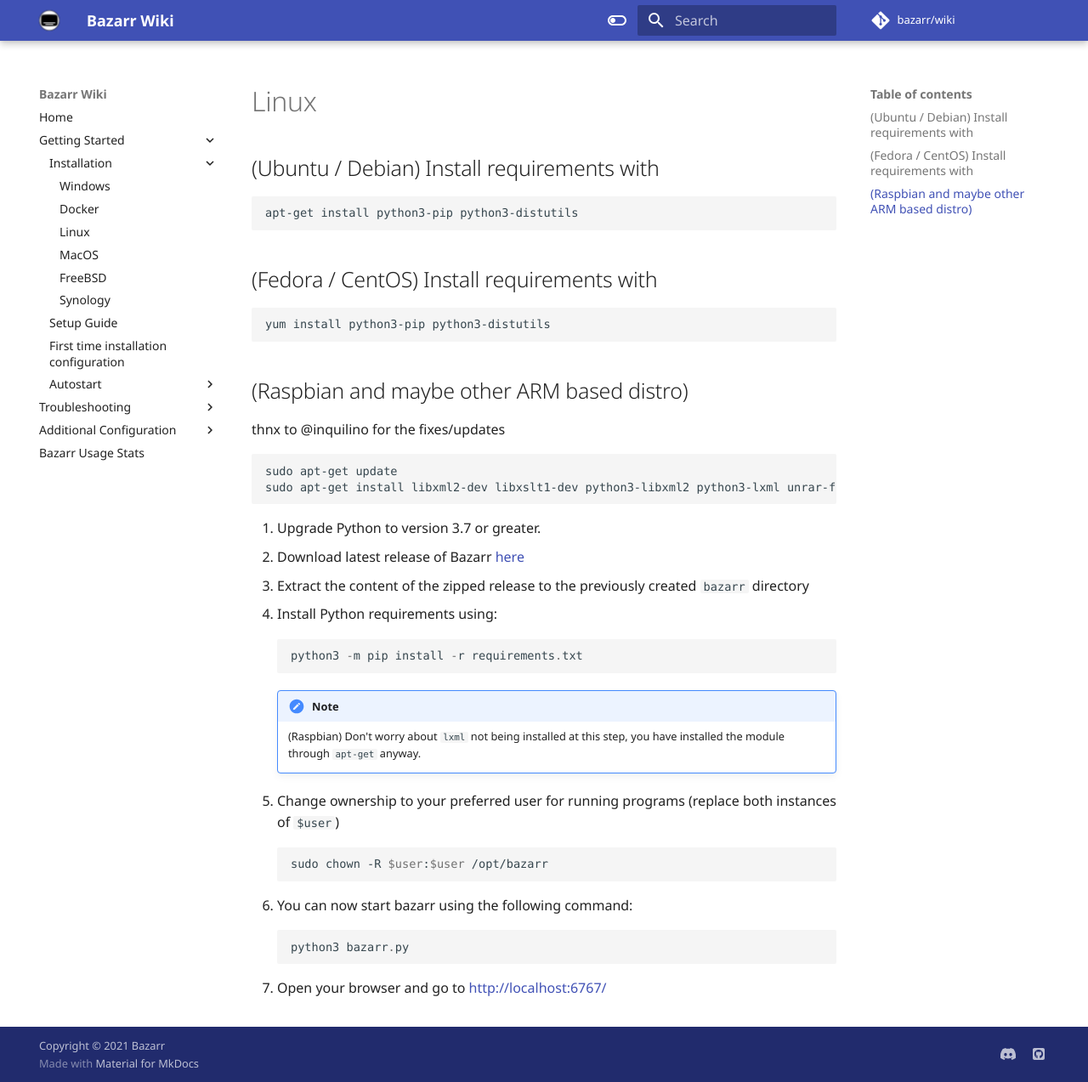
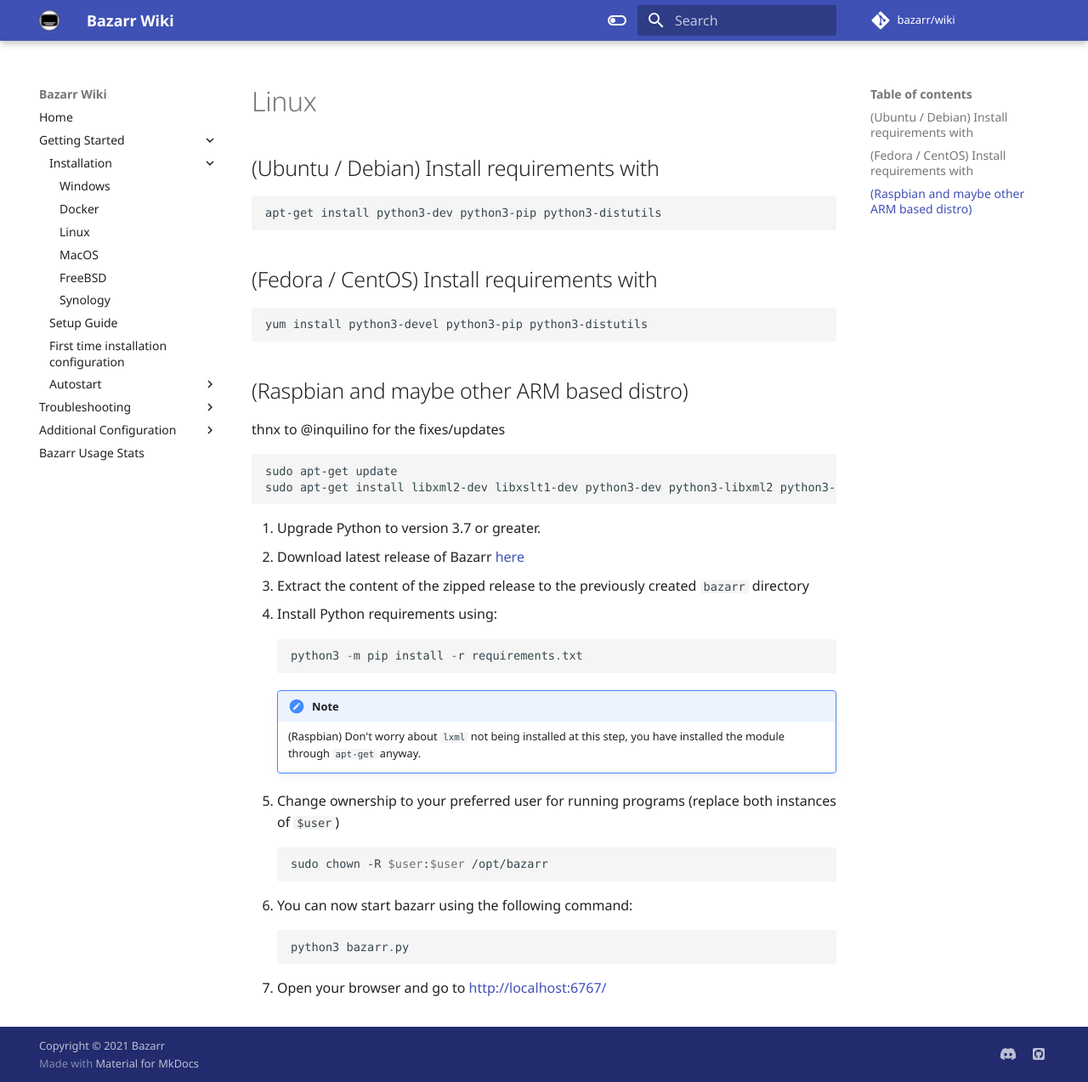
Before and after one commit to bazarr/wiki, an MkDocs documentation site: the page built from docs/Getting-Started/Installation/Linux/linux.md, in a window 1280 px wide and 1273 px high. Shown: the whole window at 85% size. Built offline with MkDocs 1.6.1 and Material for MkDocs 9.7.7, drawn with Linux system fonts in a browser that asks for light colours; some web fonts are replaced; comment, search, counter and statistics services are not loaded.

Commit message:
Added python3-dev to OS requirements for Linux.

````diff
--- a/docs/Getting-Started/Installation/Linux/linux.md
+++ b/docs/Getting-Started/Installation/Linux/linux.md
@@ -3,13 +3,13 @@
 ## (Ubuntu / Debian) Install requirements with
 
   ```bash
-  apt-get install python3-pip python3-distutils
+  apt-get install python3-dev python3-pip python3-distutils
   ```
 
 ## (Fedora / CentOS) Install requirements with
 
   ```bash
-  yum install python3-pip python3-distutils
+  yum install python3-devel python3-pip python3-distutils
   ```
 
 ## (Raspbian and maybe other ARM based distro)
@@ -18,7 +18,7 @@ thnx to @inquilino for the fixes/updates
 
   ```bash
   sudo apt-get update
-  sudo apt-get install libxml2-dev libxslt1-dev python3-libxml2 python3-lxml unrar-free ffmpeg libatlas-base-dev
+  sudo apt-get install libxml2-dev libxslt1-dev python3-dev python3-libxml2 python3-lxml unrar-free ffmpeg libatlas-base-dev
   ```
 
 1. Upgrade Python to version 3.7 or greater.
````
